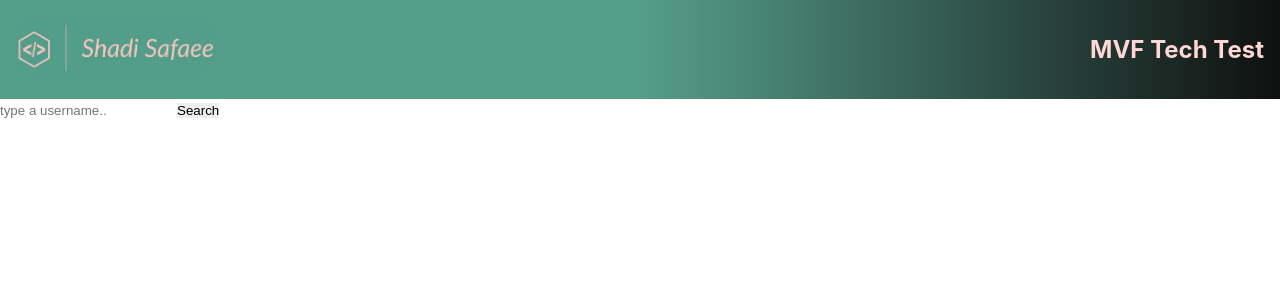
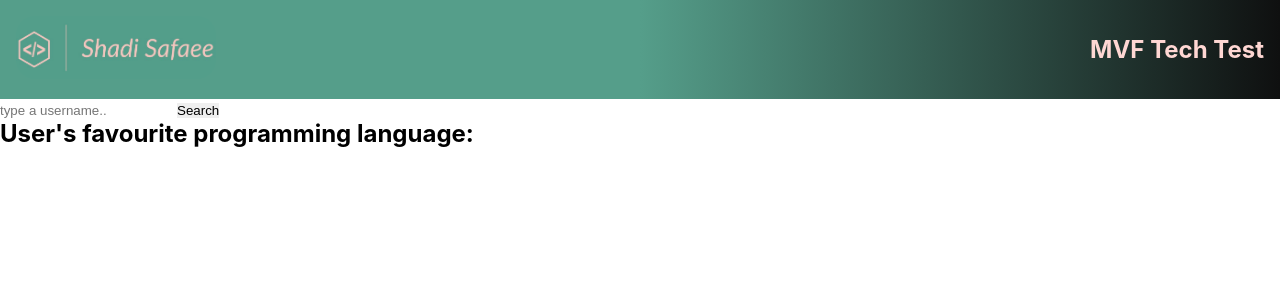
Before and after one commit to ShadiSafaee/user-favourite-programming-langouge, a React (Create React App) app: page / in a window 1280 px wide. Shown: the top 300 px of the page. Built offline with nearby package versions, Linux system fonts and the light colour scheme.

Commit message:
favLang done

```diff
--- a/src/components/main/Main.jsx
+++ b/src/components/main/Main.jsx
@@ -8,29 +8,34 @@ const Main = () => {
   const [langs, setLangs] = useState([]);
   const [favLang, setFavLang] = useState("");
 
-  console.log(langs);
-
+  //creating a function to fetch languages data from GitHub
   const getLangsHandler = async () => {
+    //fisrt of all we need to access repos, so we need to fetch repos' names
     const url = `https://api.github.com/users/${search}/repos?per_page=100`;
+    //validation for input field
     if (!search || search.length === 0) {
       return alert("please fill the input first!");
     }
+    //initializing an empty array to push every lang into it
     const storage = [];
+    //using  try and catch method to handle errors
     try {
       const response = await fetch(url);
       const data = await response.json();
 
       data.forEach((item) => {
+        // We need to do validation as it could return undefined or null or doesn't exist
         if (
           !item["language"] ||
           typeof item["language"] == "undefined" ||
           item["language"] === null
         ) {
+          // Now we have access to each repos' keys. We need to access to language_url values
           fetch(item["languages_url"])
             .then((res) => res.json())
             .then((allLangs) => {
+              //the first key of each lang is the most used language, so we need to access index zero
               const lang = Object.keys(allLangs)[0];
-
               storage.push(lang);
             });
         }
@@ -40,7 +45,21 @@ const Main = () => {
     } catch (error) {
       console.log(error);
     }
-    setLangs(storage);
+
+    const notNullLangs = storage.filter((lang) => {
+      return lang !== null;
+    });
+    setLangs(notNullLangs);
+    //
+    const obj = {};
+    for (const x of notNullLangs) {
+      obj[x] = 0;
+    }
+    for (const x of notNullLangs) {
+      obj[x] += 1;
+    }
+    const freqValue = Object.entries(obj).sort((a, b) => b[1] - a[1])[0][0];
+    setFavLang(freqValue);
   };
   return (
     <main className="main_article">
@@ -49,7 +68,7 @@ const Main = () => {
         search={search}
         setSearch={setSearch}
       />
-      <Info search={search} />
+      <Info search={search} favLang={favLang} />
     </main>
   );
 };
--- a/src/components/public/Info.jsx
+++ b/src/components/public/Info.jsx
@@ -1,8 +1,12 @@
-import React, { useState } from "react";
+import React from "react";
 import "../../style/info.css";
 
-const Info = ({ search }) => {
-  return <article className="info_article">{search}</article>;
+const Info = ({ favLang }) => {
+  return (
+    <article className="info_article">
+      <h2>User's favourite programming language: {favLang}</h2>
+    </article>
+  );
 };
 
 export default Info;
--- a/src/components/public/Search.jsx
+++ b/src/components/public/Search.jsx
@@ -7,7 +7,6 @@ const Search = ({ search, setSearch, getLangsHandler }) => {
       <form
         onSubmit={(e) => {
           e.preventDefault();
-          console.log(search);
           getLangsHandler();
         }}
       >
```
